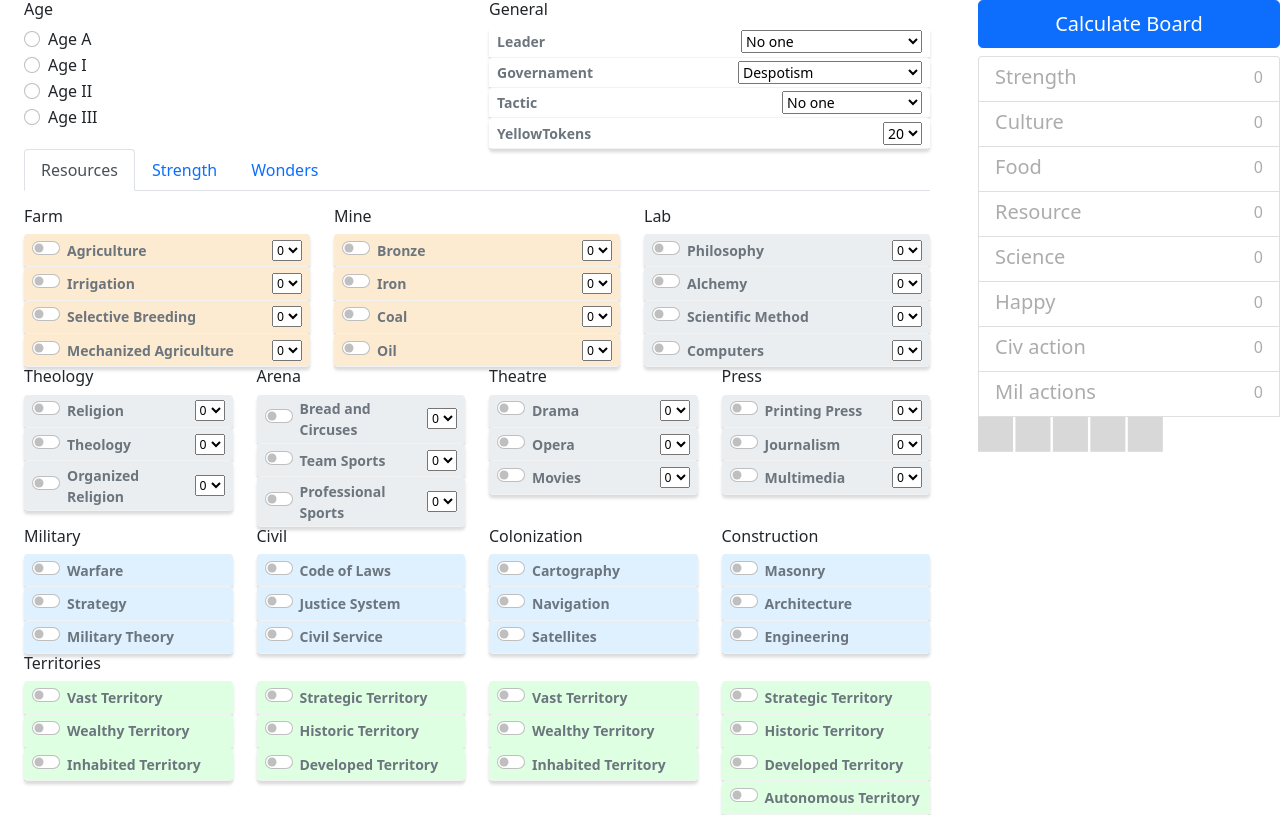
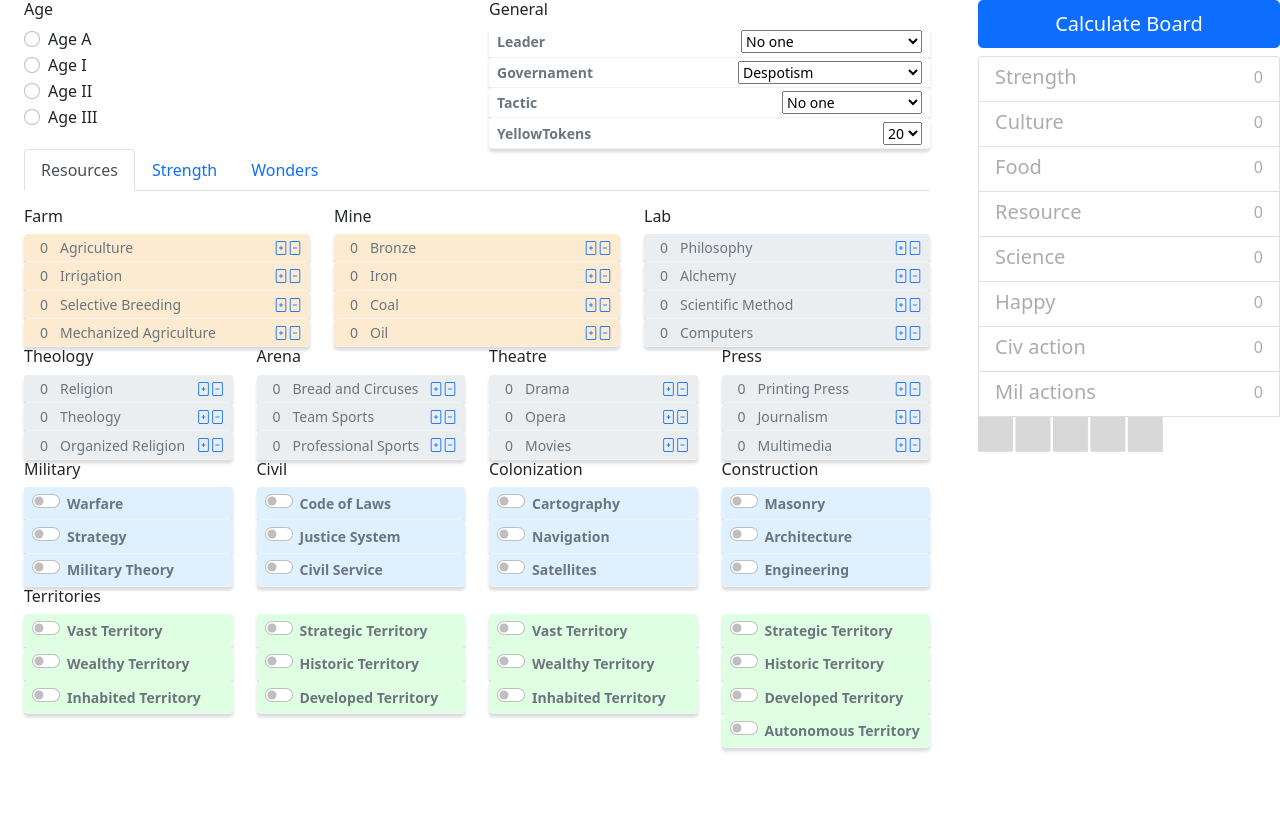
Before and after one commit to dragopi/TTA, a React (Create React App) app: page / in a window 1280 px wide. Built offline with nearby package versions, Linux system fonts and the light colour scheme.

Commit message:
Add CardItemToken

```diff
--- a/src/App.css
+++ b/src/App.css
@@ -71,3 +71,11 @@
 .ttater .crdtkn-header {
   background-color: rgb(223, 255, 227);
 }
+
+.tknval {
+  margin: 0 12px 0 8px;
+}
+
+.onboard {
+  font-weight: bold;
+}
--- a/src/App.tsx
+++ b/src/App.tsx
@@ -1,9 +1,10 @@
 import React, { useRef } from 'react';
 import 'bootstrap/dist/css/bootstrap.min.css';
 import 'bootstrap/dist/js/bootstrap.bundle.min';
+import 'bootstrap-icons/font/bootstrap-icons.css';
 import logo from './logo.svg';
 import './App.css';
-import { CardItem, FilterAge, FilterLeaders, FilterTactics, FilterWonder, SceneResult, FilterGovernament, FilterYellowTokens } from './TTAUI';
+import { CardItem, CardItemToken, FilterAge, FilterLeaders, FilterTactics, FilterWonder, SceneResult, FilterGovernament, FilterYellowTokens, TacticResult } from './TTAUI';
 import { Form } from "./Forms";
 import { TTASceneCalculation } from './TTACalc';
 import { MakeScene } from './TTARepo';
@@ -12,6 +13,7 @@ import { MakeScene } from './TTARepo';
 function App() {
 
   const sceneRef = useRef(null);
+  const tacticRef = useRef(null);
   const formRef = useRef(null);
 
   function CalcScene(v: [key: string]) {
@@ -19,6 +21,7 @@ function App() {
     let s = MakeScene(v);
     let o = TTASceneCalculation(s);
     sceneRef.current.setState({values: o});
+    //tacticRef.current.setState({values: o});
   }
 
   function BtnCalcClick()
@@ -74,51 +77,51 @@ function App() {
   <div className="row">
             <div className="col ttapfa">
               <h6>Farm</h6>
-              <CardItem code="PFA01" />
-              <CardItem code="PFA02" />
-              <CardItem code="PFA03" />
-              <CardItem code="PFA04" />
+              <CardItemToken code="PFA01" />
+              <CardItemToken code="PFA02" />
+              <CardItemToken code="PFA03" />
+              <CardItemToken code="PFA04" />
             </div>
             <div className="col ttapmi">
               <h6>Mine</h6>
-              <CardItem code="PMI01" />
-              <CardItem code="PMI02" />
-              <CardItem code="PMI03" />
-              <CardItem code="PMI04" />
+              <CardItemToken code="PMI01" />
+              <CardItemToken code="PMI02" />
+              <CardItemToken code="PMI03" />
+              <CardItemToken code="PMI04" />
             </div>
             <div className="col ttaula">
               <h6>Lab</h6>
-              <CardItem code="ULA01" />
-              <CardItem code="ULA02" />
-              <CardItem code="ULA03" />
-              <CardItem code="ULA04" />
+              <CardItemToken code="ULA01" />
+              <CardItemToken code="ULA02" />
+              <CardItemToken code="ULA03" />
+              <CardItemToken code="ULA04" />
             </div>
         </div>
 
         <div className="row">
             <div className="col ttaute">
               <h6>Theology</h6>
-              <CardItem code="UTE01" />
-              <CardItem code="UTE02" />
-              <CardItem code="UTE03" />
+              <CardItemToken code="UTE01" />
+              <CardItemToken code="UTE02" />
+              <CardItemToken code="UTE03" />
             </div>
             <div className="col ttauar">
               <h6>Arena</h6>
-              <CardItem code="UAR01" />
-              <CardItem code="UAR02" />
-              <CardItem code="UAR03" />
+              <CardItemToken code="UAR01" />
+              <CardItemToken code="UAR02" />
+              <CardItemToken code="UAR03" />
             </div>
             <div className="col ttauth">
               <h6>Theatre</h6>
-              <CardItem code="UTH01" />
-              <CardItem code="UTH02" />
-              <CardItem code="UTH03" />
+              <CardItemToken code="UTH01" />
+              <CardItemToken code="UTH02" />
+              <CardItemToken code="UTH03" />
             </div>
             <div className="col ttauli">
               <h6>Press</h6>
-              <CardItem code="ULI01" />
-              <CardItem code="ULI02" />
-              <CardItem code="ULI03" />
+              <CardItemToken code="ULI01" />
+              <CardItemToken code="ULI02" />
+              <CardItemToken code="ULI03" />
             </div>
         </div>
 
@@ -180,25 +183,25 @@ function App() {
         <div className="row">
             <div className="col ttamin">
               <h6>Infantry</h6>
-              <CardItem code="MIN01" />
-              <CardItem code="MIN02" />
-              <CardItem code="MIN03" />
-              <CardItem code="MIN04" />
+              <CardItemToken code="MIN01" />
+              <CardItemToken code="MIN02" />
+              <CardItemToken code="MIN03" />
+              <CardItemToken code="MIN04" />
             </div>
             <div className="col ttamca">
               <h6>Cavallery</h6>
-              <CardItem code="MCA01" />
-              <CardItem code="MCA02" />
-              <CardItem code="MCA03" />
+              <CardItemToken code="MCA01" />
+              <CardItemToken code="MCA02" />
+              <CardItemToken code="MCA03" />
             </div>
             <div className="col ttamar">
               <h6>Artillery</h6>
-              <CardItem code="MAR01" />
-              <CardItem code="MAR02" />
+              <CardItemToken code="MAR01" />
+              <CardItemToken code="MAR02" />
             </div>
             <div className="col ttamai">
               <h6>Air Force</h6>
-              <CardItem code="MAI01" />
+              <CardItemToken code="MAI01" />
             </div>
         </div>
 
--- a/src/TTAUI.tsx
+++ b/src/TTAUI.tsx
@@ -81,6 +81,85 @@ export class CardItem extends React.Component<CardItemProps, CardItemState> {
                         </select>
 
                     </small>
+                    )}
+                </div>
+
+            </div>
+            )}
+            </FormContext.Consumer>
+        );
+    }
+}
+
+export class CardItemToken extends React.Component<CardItemProps, CardItemState> {
+    state: CardItemState = {
+        // optional second annotation for better type inference
+        card: TTARepoCards.Instance.Get(this.props.code),
+        onBoard: false,
+        tokens: 0,
+        showToken: (this.props.needToken !== false)
+    };
+
+    buttonClick = (e: React.FormEvent<HTMLButtonElement>): void => {
+        if (this.state.onBoard)
+            this.setState({ onBoard: false });
+        else
+            this.setState({ onBoard: true });
+      };
+
+    IncrementItem = () => {
+        this.setState({ tokens: this.state.tokens + 1 });
+        this.setState({ onBoard: (this.state.tokens>0) });
+    };
+    DecreaseItem = (e: React.FormEvent<HTMLButtonElement>) => {
+        this.setState({ tokens: this.state.tokens - 1 });
+        this.setState({ onBoard: (this.state.tokens>0) });
+    };
+
+    render() {
+
+        return (
+            <FormContext.Consumer>
+            {(context: IFormContext) => (
+
+            <div className="crdtkn">
+                <div className={`crdtkn-header ${this.state.onBoard ? "onboard" : ""}`}>
+
+                    <span className="tknval">{ this.state.tokens }</span>
+
+                    <input type="hidden" name={this.state.card.code}  />
+                    <input type="hidden" name={this.state.card.code + "_tk"}  value={this.state.tokens} />
+
+                    <span className="me-auto">{this.state.card.name}</span>
+
+                    {this.state.showToken && (
+                        <div>
+                            <a href="#" className="" onClick={
+                                (e: React.FormEvent<HTMLAnchorElement>) => {
+                                    let value = this.state.tokens + 1;
+                                    if (value>=0) {
+                                            context.setValues({
+                                                [this.state.card.code + "_tk"]: value,
+                                                [this.state.card.code]: (value)?"on":"off"
+                                            });
+                                            this.setState({ tokens: value });
+                                            this.setState({ onBoard: (value>0) });
+                                        }
+                                    }}><i className="bi bi-file-plus"></i></a>
+
+                            <a href="#" className="" onClick={
+                                    (e: React.FormEvent<HTMLAnchorElement>) => {
+                                        let value = this.state.tokens - 1;
+                                        if (value>=0) {
+                                            context.setValues({
+                                                [this.state.card.code + "_tk"]: value,
+                                                [this.state.card.code]: (value)?"on":"off"
+                                             });
+                                            this.setState({ tokens: value });
+                                            this.setState({ onBoard: (value>0) });
+                                        }
+                                    }}><i className="bi bi-file-minus"></i></a>
+                        </div>
                     )}
                 </div>
 
```
